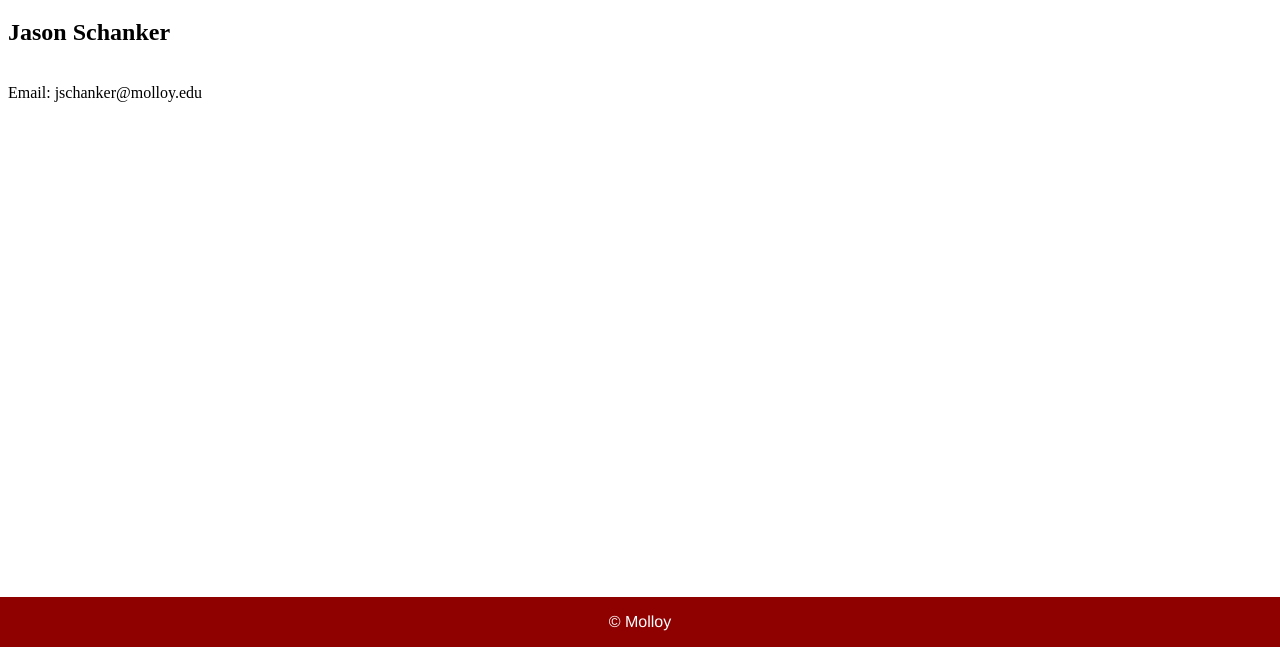
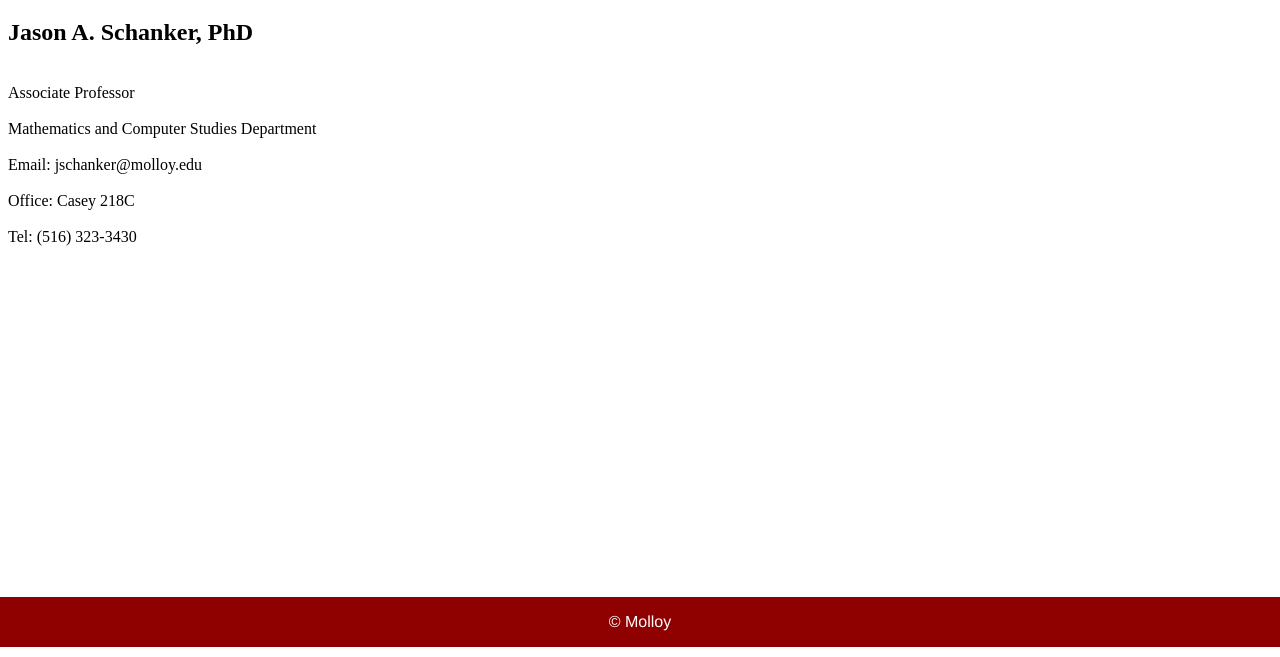
Before and after one commit to lizzi3f/AdvisingApp, a plain HTML site: page schanker.html in a window 1280 px wide. Shown: the part 143-800 px from the top of the page. Drawn offline with Linux system fonts and the light colour scheme.

Commit message:
Update schanker.html

```diff
--- a/schanker.html
+++ b/schanker.html
@@ -17,9 +17,13 @@
 			</nav>
 	  	</header>
 	  	<h1>Contact</h1>
-	  	<h2>Jason Schanker</h2>
-	  	<p>
+	  	<h2>Jason A. Schanker, PhD</h2>
+	  	<p id="email">
+	  		<br>Associate Professor</br>
+			<br>Mathematics and Computer Studies Department</br>
 	  		<br>Email: jschanker@molloy.edu</br>
+			<br>Office: Casey 218C</br>
+			<br>Tel: (516) 323-3430</br>
 	  	</p>
 	  	<footer>
 			<p>&copy Molloy</p>
```
